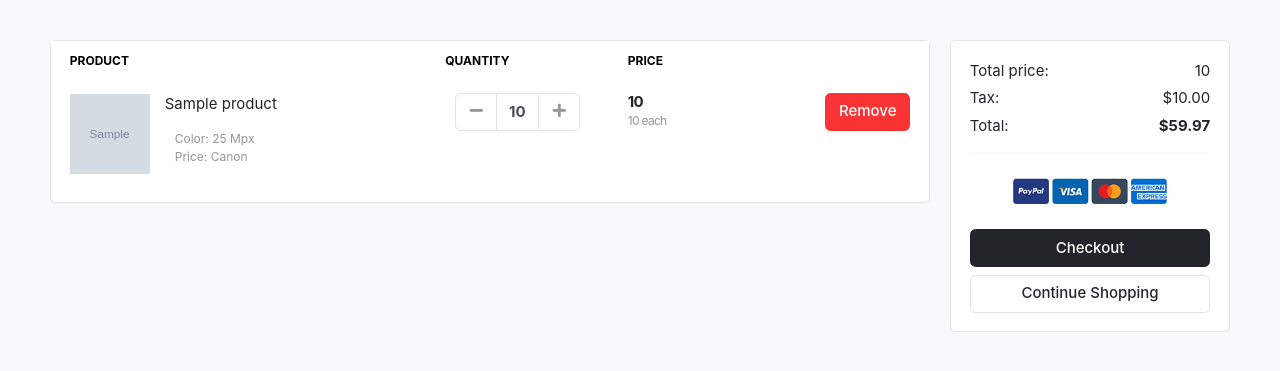
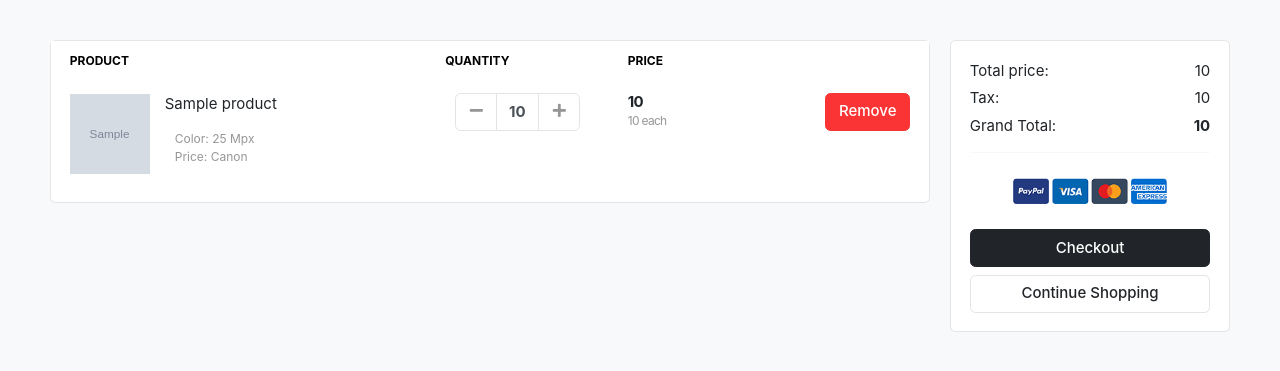
Before and after one commit to brainzcode/imani-commerce2, a Django app: template templates/store/cart.html in a window 1280 px wide. Shown: the part 126-497 px from the top of the page. Run offline with Django 4.2, Linux system fonts and the light colour scheme; the template is opened without the code that fills it: most values are stand-ins (such as "Sample title", 1, 10 or a date in 2020); grey boxes marked "Sample" are stand-in pictures; some libraries are stand-ins or nearby versions; some web fonts are replaced.

Commit message:
Tax and Grand Total

```diff
--- a/carts/views.py
+++ b/carts/views.py
@@ -44,6 +44,8 @@ def cart(request, total=0, quantity=0, cart_items=0):
         for cart_item in cart_items:
             total += (cart_item.product.price * cart_item.quantity)
             quantity += cart_item.quantity
+        tax = (2 * total)/100
+        grand_total = total + tax
     except ObjectNotExist:
         pass
 
@@ -51,6 +53,8 @@ def cart(request, total=0, quantity=0, cart_items=0):
         'total': total,
         'quantity': quantity,
         'cart_items': cart_items,
+        'tax': tax,
+        'grand_total': grand_total,
     }
 
     return render(request, 'store/cart.html', context)
--- a/templates/store/cart.html
+++ b/templates/store/cart.html
@@ -73,15 +73,15 @@
                     <div class="card-body">
                         <dl class="dlist-align">
                             <dt>Total price:</dt>
-                            <dd class="text-right">{{total}}</dd>
+                            <dd class="text-right">{{ total }}</dd>
                         </dl>
                         <dl class="dlist-align">
                             <dt>Tax:</dt>
-                            <dd class="text-right"> $10.00</dd>
+                            <dd class="text-right">{{ tax }}</dd>
                         </dl>
                         <dl class="dlist-align">
-                            <dt>Total:</dt>
-                            <dd class="text-right text-dark b"><strong>$59.97</strong></dd>
+                            <dt>Grand Total:</dt>
+                            <dd class="text-right text-dark b"><strong>{{ grand_total }}</strong></dd>
                         </dl>
                         <hr>
                         <p class="text-center mb-3">
```
